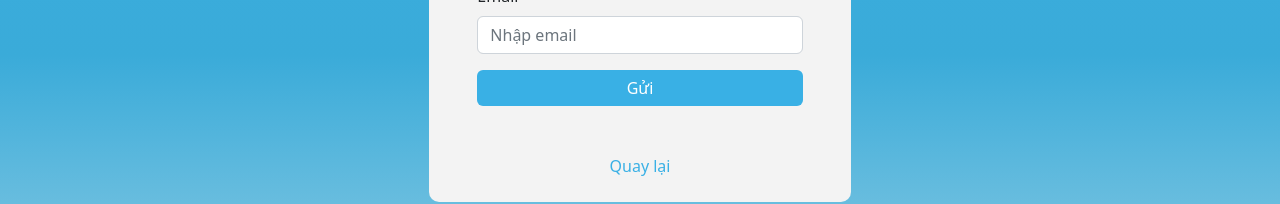
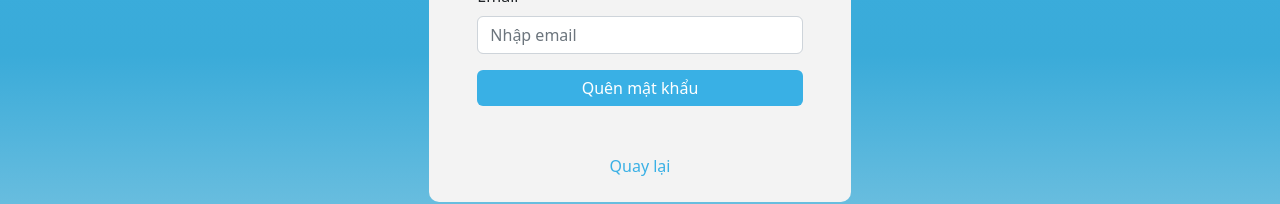
Before and after one commit to DiepThaiDuong-19110009/KLTN, a React (Create React App) app in the folder frontend-kltn/: page /forgotpassword in a window 1280 px wide. Shown: the part 345-549 px from the top of the page. Built offline with nearby package versions, Linux system fonts and the light colour scheme.

Commit message:
Update UI ForgotPassword

```diff
--- a/frontend-kltn/src/components/client/ForgotPasswordClient.jsx
+++ b/frontend-kltn/src/components/client/ForgotPasswordClient.jsx
@@ -41,7 +41,7 @@ const ForgotPasswordClient = () => {
                         </Form.Group>
                         <Form.Group className='d-flex justify-content-center'>
                             <Button style={{ background: '#39b0e5', border: 'none', margin: '0 auto', width: '100%' }} type="submit">
-                                Gửi
+                                Quên mật khẩu
                             </Button>
                         </Form.Group>
                     </Form>
```
